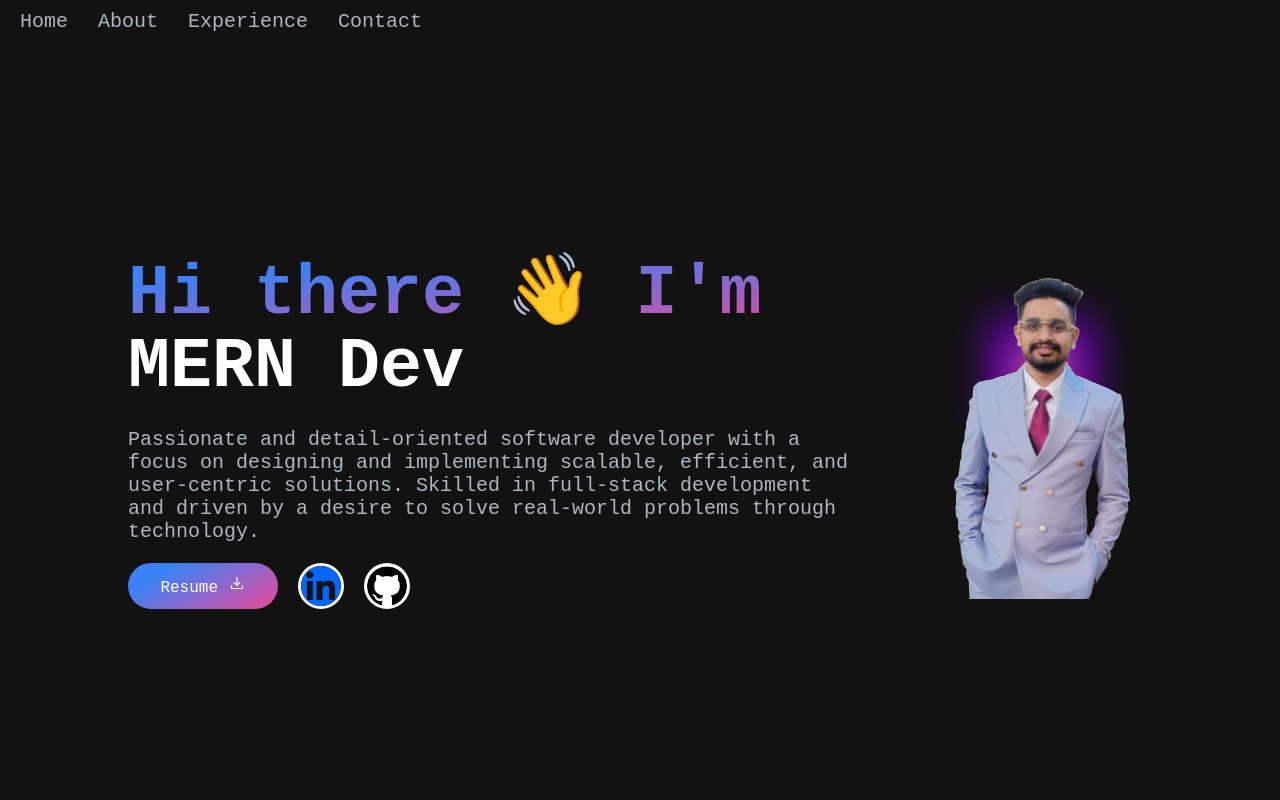
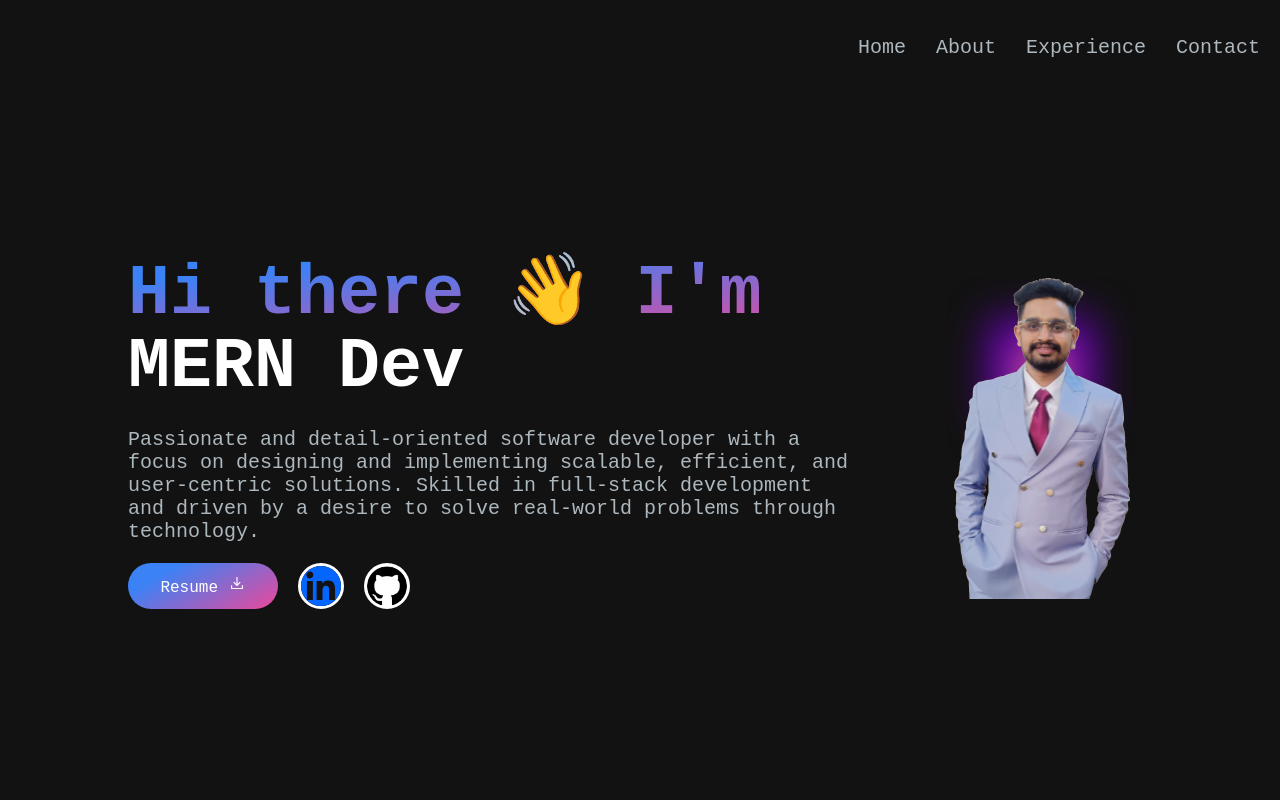
Before and after one commit to abhishekobey/Portfolio, a React app: page / in a window 1280 px wide. Shown: the top 800 px of the page. Built offline with nearby package versions, Linux system fonts and the light colour scheme.

Commit message:
:iphone: responsive nav bar

```diff
--- a/src/components/NavBar.jsx
+++ b/src/components/NavBar.jsx
@@ -19,7 +19,7 @@ const NavBar = () => {
     };
 
     return (
-        <div className="navbar" style={!isOpenMenu ? {height: "auto"} : null}>
+        <div className="navbar" style={isOpenMenu ? {height: "-webkit-fill-available"} : null}>
             <div className="navbar__hamburger">
                 <a style={{textAlign: "end"}} onClick={toggleMobileMenu}>
                     {isOpenMenu ? "✖" : "☰"}
--- a/src/styles/NavBar.scss
+++ b/src/styles/NavBar.scss
@@ -9,8 +9,8 @@
   padding: 10px 20px;
   background: #121212;
   align-items: center;
-  justify-content: space-between;
-  width: 100%;
+  justify-content: end;
+  width: -webkit-fill-available;
 
   .navbar__logo {
     font-size: 24px;
@@ -72,7 +72,6 @@
   .navbar {
     display: block;
     width: -webkit-fill-available;
-    height: -webkit-fill-available;
 
     .navbar-links {
       display: none;
```
